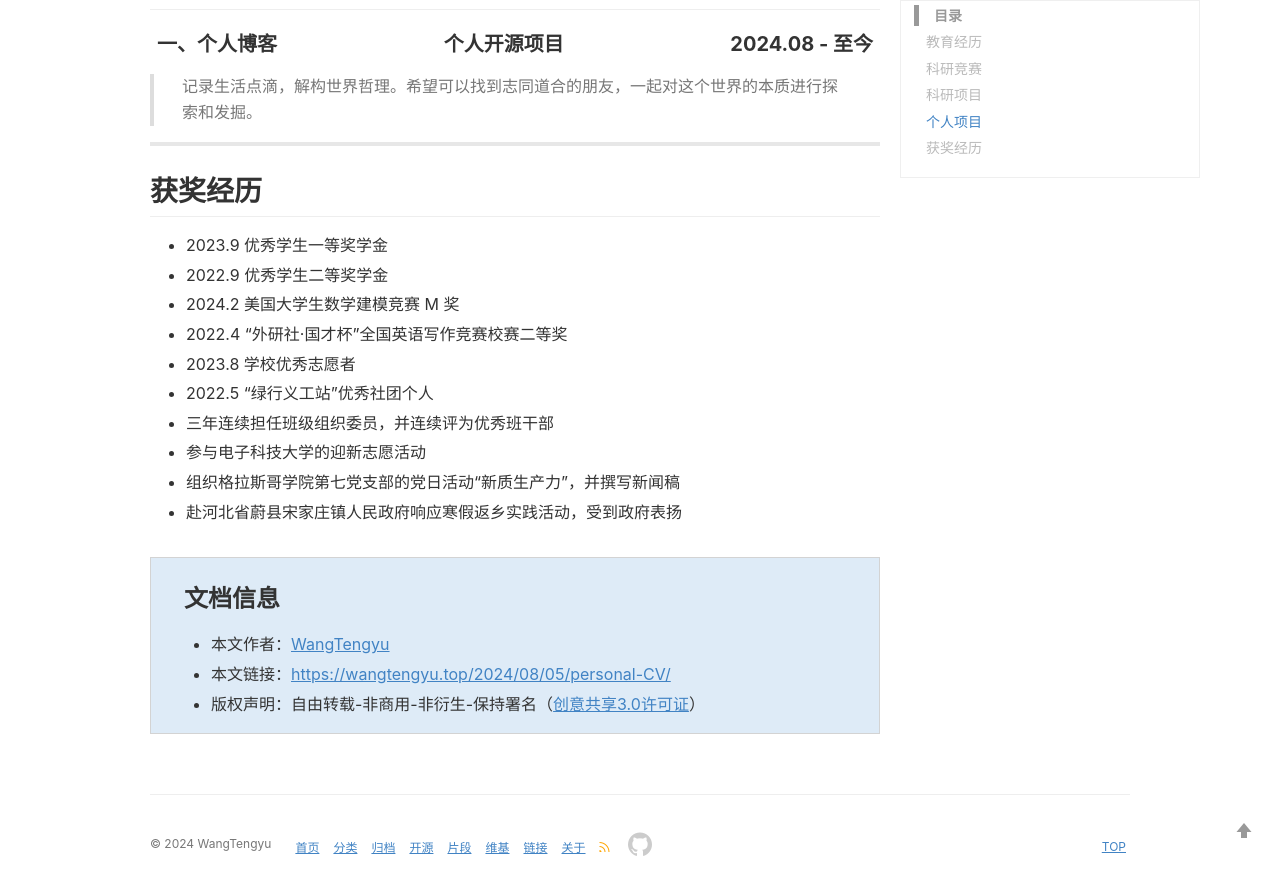
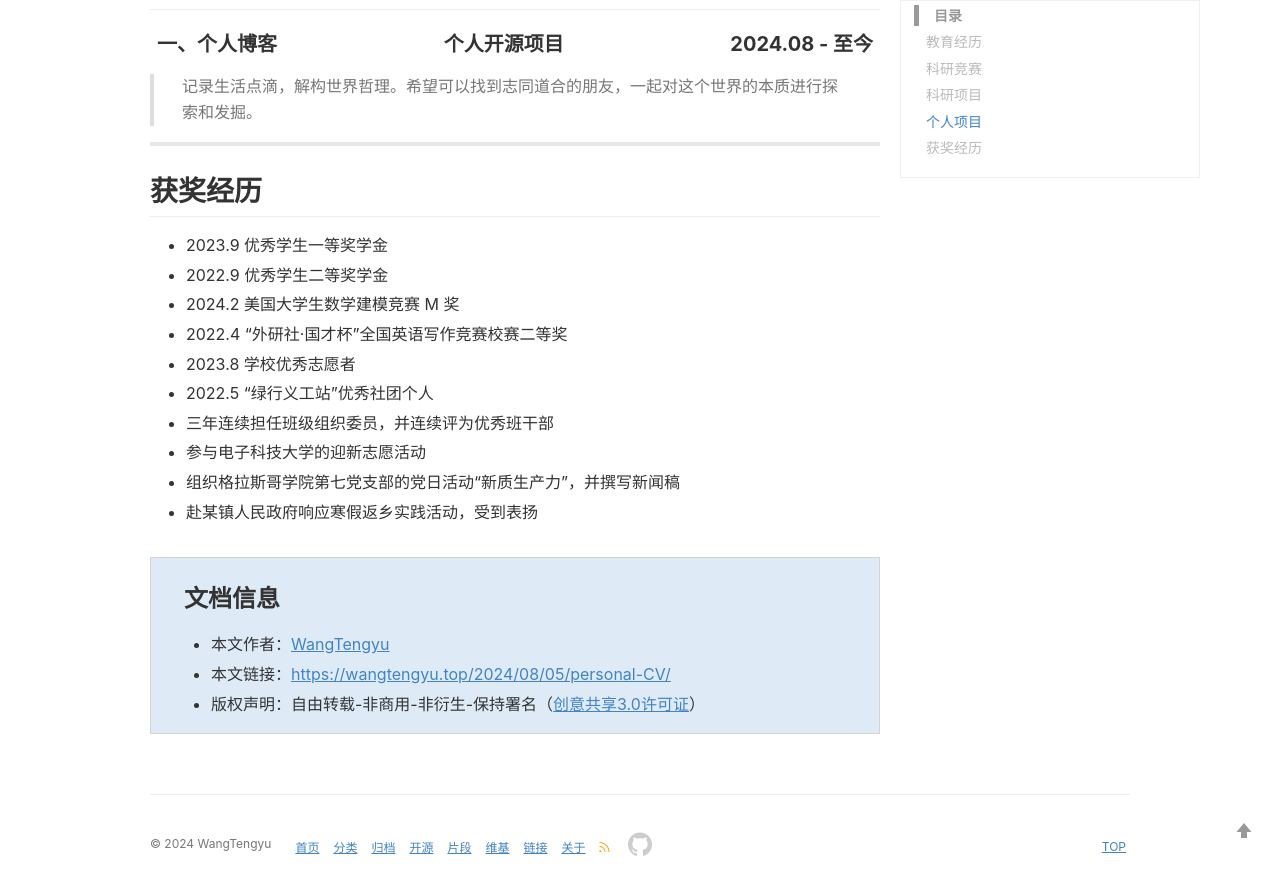
Before and after one commit to AndyWang111/AndyWang111.github.io, a Jekyll site: the page built from _posts/2024-08-05-personal-CV.md, in a window 1280 px wide and 900 px high, scrolled down 2145 px. Shown: the top 895 px of the window. Built offline with Jekyll 4.4.1, drawn with Linux system fonts in a browser that asks for light colours; comment, search, counter and statistics services are not loaded; a style sheet for code colours, icons or effects is not loaded; some of the changed text lies outside the part shown.

Commit message:
Update 2024-08-05-personal-CV.md

```diff
--- a/_posts/2024-08-05-personal-CV.md
+++ b/_posts/2024-08-05-personal-CV.md
@@ -135,7 +135,7 @@ mindmap2: false
 - 三年连续担任班级组织委员，并连续评为优秀班干部
 - 参与电子科技大学的迎新志愿活动
 - 组织格拉斯哥学院第七党支部的党日活动“新质生产力”，并撰写新闻稿
-- 赴河北省蔚县宋家庄镇人民政府响应寒假返乡实践活动，受到政府表扬
+- 赴某镇人民政府响应寒假返乡实践活动，受到表扬
 
 <style>
     #write {
```
